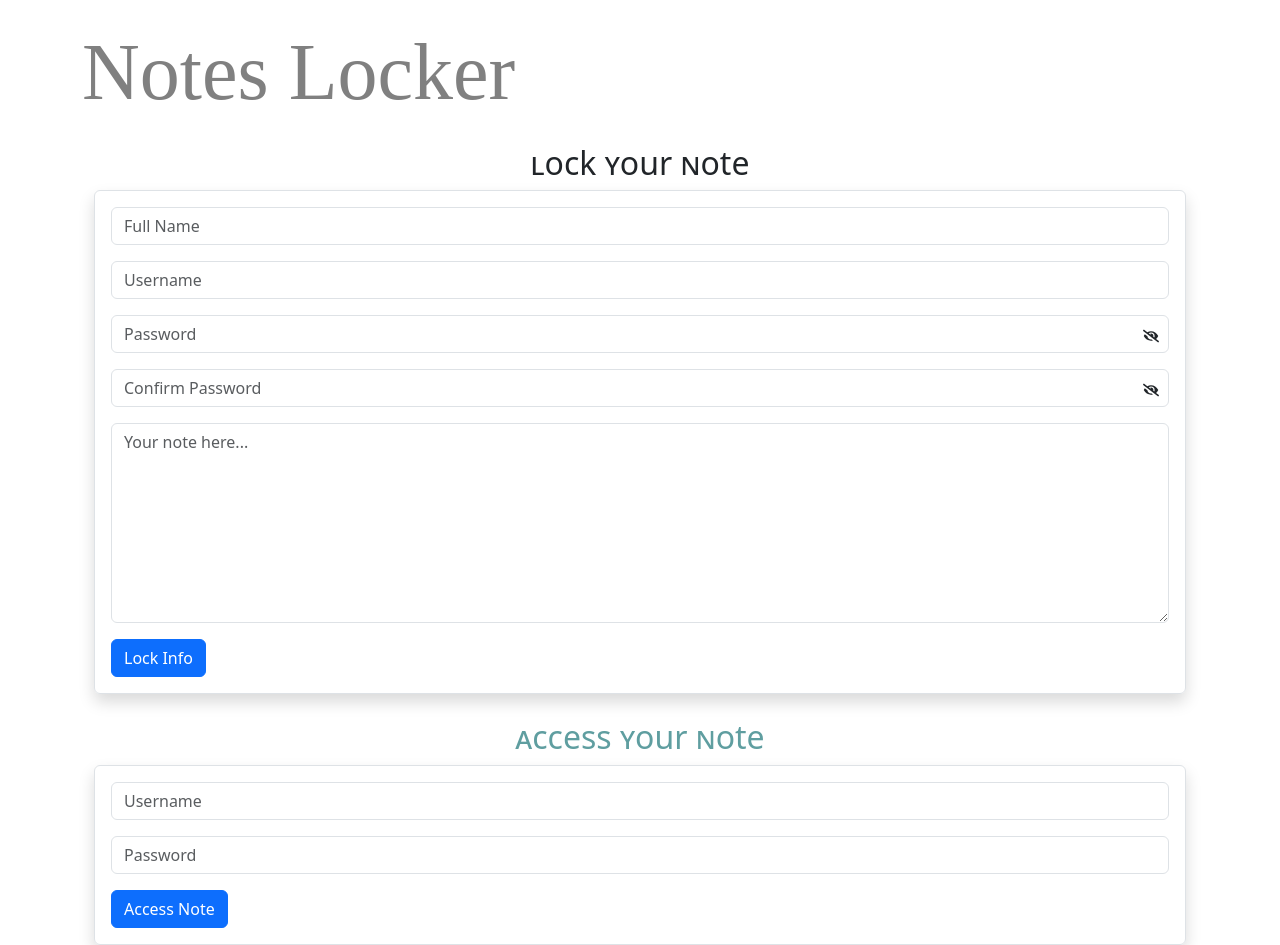
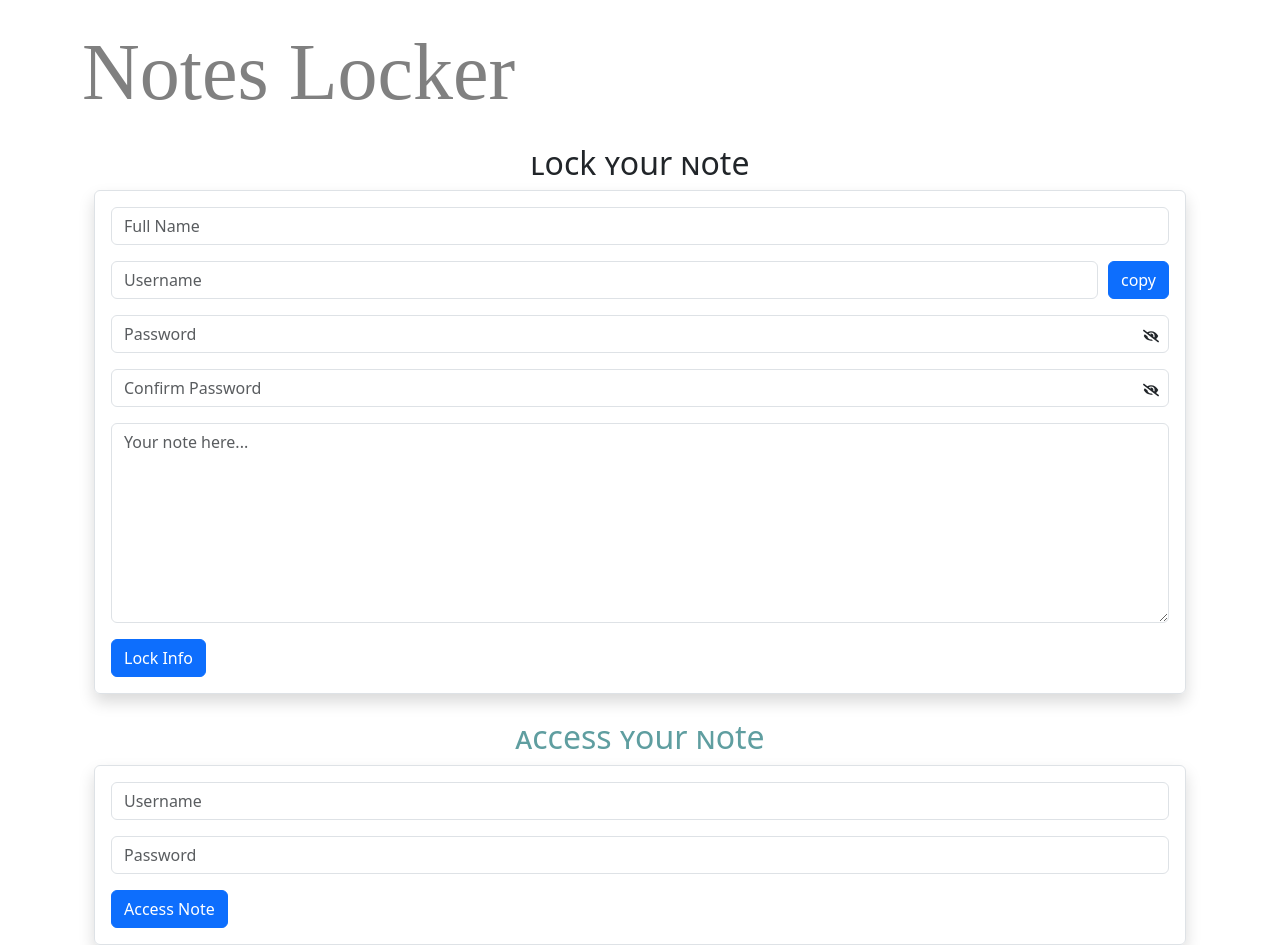
Before and after one commit to CodingWithBhavesh/Lock_information, a React (Create React App) app: page / in a window 1280 px wide. Built offline with nearby package versions, Linux system fonts and the light colour scheme; no server answers; the database is empty.

Commit message:
add copy button

```diff
--- a/src/components/generateUserName.js
+++ b/src/components/generateUserName.js
@@ -1,9 +1,10 @@
 const generateUsername = (fullName) => {
+
     // Split the full name into parts
     const nameParts = fullName.trim().split(' ');
 
     // If no name parts are found, return an empty string
-    if (nameParts.length === 0) return '';
+    if (nameParts.length === 0) return "";
 
     // Create a base username using the first letter of the first name and the last name
     const firstName = nameParts[0];
@@ -13,7 +14,7 @@ const generateUsername = (fullName) => {
     let username = `${firstName.charAt(0).toLowerCase()}${lastName.toLowerCase()}`;
 
     // Generate a random number to ensure uniqueness
-    const randomNumber = Math.floor(Math.random() * 1000);
+    const randomNumber = Math.floor(Math.random() * 100);
     username += randomNumber;
 
     return username;
--- a/src/components/notesForm.js
+++ b/src/components/notesForm.js
@@ -13,6 +13,17 @@ const NotesForm = () => {
     const [note, setNote] = useState('');
     const [error, setError] = useState('');
     const [loading, setLoading] = useState(false);
+
+    const handleCopy = ()=>{
+        navigator.clipboard.writeText(username);
+        if(fullName.length!==0){
+            alert("username copied")
+        }
+        else{
+            return
+        }
+
+      }
 
     // Function to handle full name input and generate username
     const handleFullNameChange = (e) => {
@@ -50,7 +61,8 @@ const NotesForm = () => {
             setUsername(''); // Clear generated username
             setPassword('');
             setConfirmPassword(''); // Clear confirm password
-            alert('Note saved successfully!');
+            alert('Note saved successfully!',handleCopy());
+
         }
         setLoading(false);
     };
@@ -69,7 +81,7 @@ const NotesForm = () => {
                         required
                     />
                 </div>
-                <div className="mb-3">
+                <div className="mb-3" style={{display:"flex", gap:"10px"}}>
                     <input
                         type="text"
                         className="form-control"
@@ -77,7 +89,9 @@ const NotesForm = () => {
                         value={username}
                         readOnly // Make this read-only since it's auto-generated
                     />
+                <button className=' btn btn-primary  ' onClick={handleCopy}>copy</button>
                 </div>
+
                 {/* passwordss */}
                 <div className="mb-3" style={{ position: 'relative' }}>
                     <input
```
